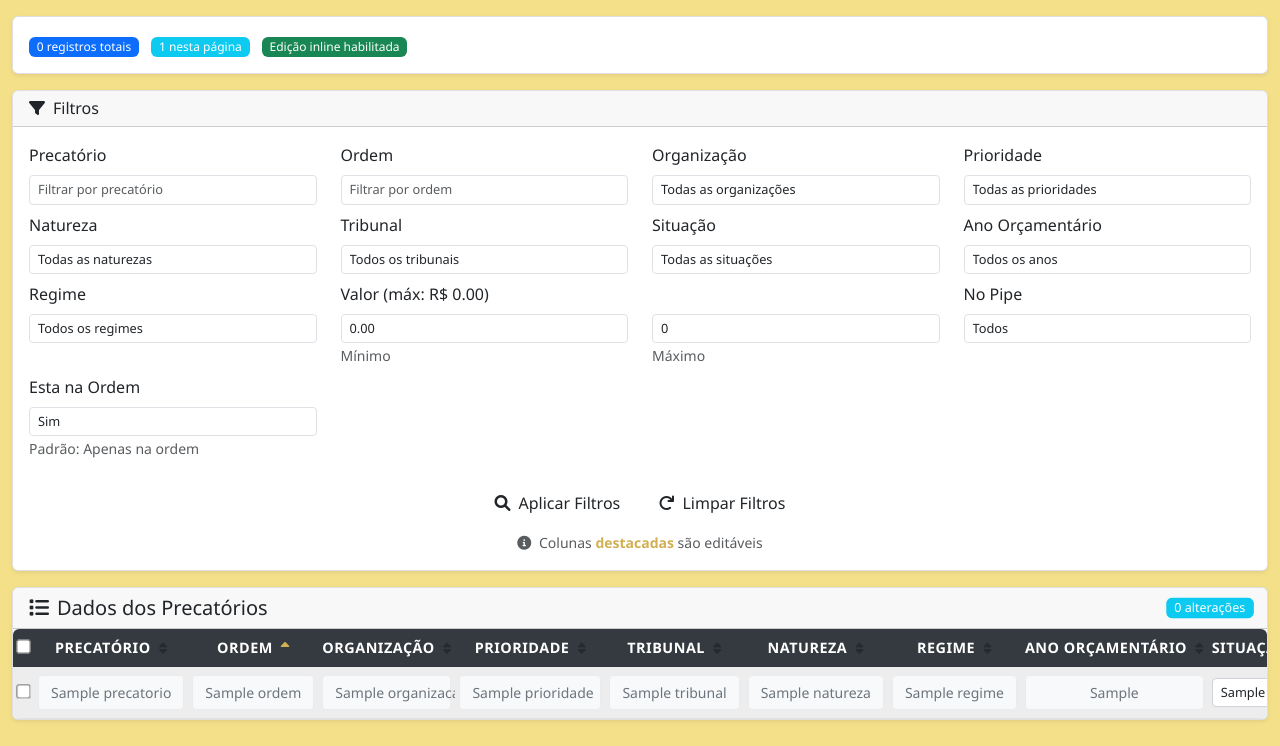
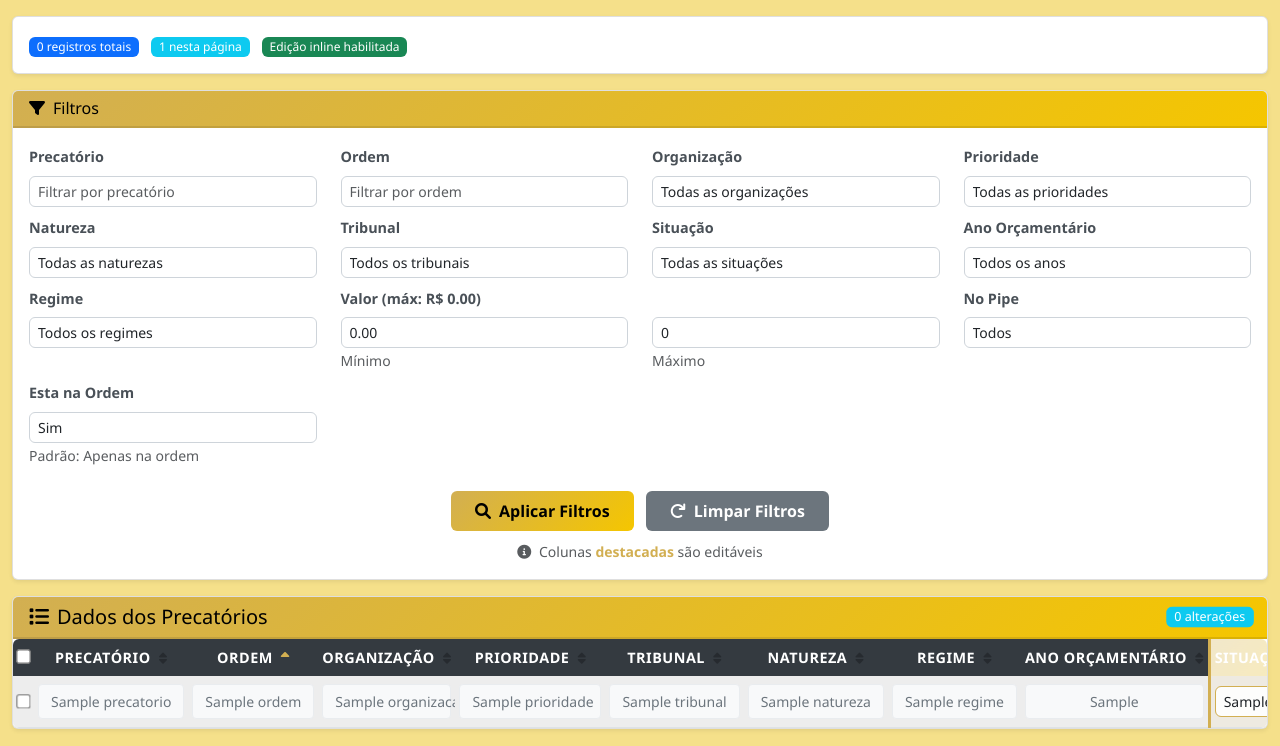
Before and after one commit to williamjohndias/sistema-precatorios, a Flask app: page / in a window 1280 px wide. Shown: the part 54-800 px from the top of the page. Run offline with Flask 3, Linux system fonts and the light colour scheme; a database or web service that is not in the repository returns one stand-in record (values such as "Sample title"); data that the repository does not hold is empty; some libraries are stand-ins or nearby versions.

Commit message:
Improve UI styling with enhanced filters and editable column highlights
- Add gradient styling for filter card header (gold theme)
- Enhance form controls with better borders and focus states
- Highlight editable columns (Situação and Valor) with visual indicators
- Add hover effects and transitions for better UX
- Style filter buttons with gradient and shadow effects
- Add emoji badges (✏️) to indicate editable columns
- Implement responsive design for mobile devices

🤖 Generated with [Claude Code](https://claude.com/claude-code)

Co-Authored-By: Claude <noreply@anthropic.com>

```diff
--- a/static/style.css
+++ b/static/style.css
@@ -563,3 +563,175 @@ tr.selected:hover {
         font-size: 0.75rem;
     }
 }
+
+/* ===== ESTILOS PARA FILTROS MELHORADOS ===== */
+
+/* Card de filtros com melhor visual */
+.card-header {
+    background: linear-gradient(135deg, #D2AF52 0%, #F5C600 100%);
+    color: #000;
+    font-weight: 600;
+    border-bottom: 2px solid rgba(0,0,0,0.1);
+}
+
+.card-header i {
+    color: #000;
+}
+
+/* Form labels nos filtros */
+.card-body .form-label {
+    font-weight: 600;
+    color: #495057;
+    font-size: 0.9rem;
+    margin-bottom: 0.5rem;
+}
+
+/* Inputs e selects melhorados */
+.card-body .form-control,
+.card-body .form-control-sm {
+    border: 1.5px solid #ced4da;
+    border-radius: 0.375rem;
+    transition: all 0.2s ease-in-out;
+    font-size: 0.875rem;
+}
+
+.card-body .form-control:focus,
+.card-body .form-control-sm:focus,
+.card-body .form-select:focus {
+    border-color: #D2AF52;
+    box-shadow: 0 0 0 0.2rem rgba(210, 175, 82, 0.25);
+    outline: 0;
+}
+
+.card-body .form-select {
+    border: 1.5px solid #ced4da;
+    border-radius: 0.375rem;
+    transition: all 0.2s ease-in-out;
+    font-size: 0.875rem;
+}
+
+/* Hover nos selects */
+.card-body .form-select:hover {
+    border-color: #D2AF52;
+    cursor: pointer;
+}
+
+/* Botões de filtro */
+.btn-filter {
+    background: linear-gradient(135deg, #D2AF52 0%, #F5C600 100%);
+    border: none;
+    color: #000;
+    font-weight: 600;
+    padding: 0.5rem 1.5rem;
+    border-radius: 0.375rem;
+    transition: all 0.2s ease-in-out;
+}
+
+.btn-filter:hover {
+    transform: translateY(-2px);
+    box-shadow: 0 4px 8px rgba(210, 175, 82, 0.3);
+    color: #000;
+}
+
+.btn-filter-clear {
+    background-color: #6c757d;
+    border: none;
+    color: #fff;
+    font-weight: 600;
+    padding: 0.5rem 1.5rem;
+    border-radius: 0.375rem;
+    transition: all 0.2s ease-in-out;
+}
+
+.btn-filter-clear:hover {
+    background-color: #5a6268;
+    transform: translateY(-2px);
+    box-shadow: 0 4px 8px rgba(0, 0, 0, 0.2);
+    color: #fff;
+}
+
+/* ===== COLUNAS EDITÁVEIS DESTACADAS ===== */
+
+/* Coluna Situação editável */
+.table th.col-situacao,
+.table td.col-situacao {
+    background-color: rgba(210, 175, 82, 0.1) !important;
+    border-left: 3px solid #D2AF52;
+    border-right: 3px solid #D2AF52;
+}
+
+.table th.col-situacao {
+    background: linear-gradient(135deg, rgba(210, 175, 82, 0.3) 0%, rgba(245, 198, 0, 0.3) 100%) !important;
+    position: relative;
+}
+
+.table th.col-situacao::after {
+    content: " ✏️";
+    font-size: 0.8rem;
+    margin-left: 3px;
+}
+
+/* Coluna Valor editável */
+.table th.col-valor,
+.table td.col-valor {
+    background-color: rgba(210, 175, 82, 0.1) !important;
+    border-left: 3px solid #D2AF52;
+    border-right: 3px solid #D2AF52;
+}
+
+.table th.col-valor {
+    background: linear-gradient(135deg, rgba(210, 175, 82, 0.3) 0%, rgba(245, 198, 0, 0.3) 100%) !important;
+    position: relative;
+}
+
+.table th.col-valor::after {
+    content: " ✏️";
+    font-size: 0.8rem;
+    margin-left: 3px;
+}
+
+/* Hover nas colunas editáveis */
+.table td.col-situacao:hover,
+.table td.col-valor:hover {
+    background-color: rgba(210, 175, 82, 0.2) !important;
+    cursor: pointer;
+}
+
+/* Campos de entrada nas colunas editáveis */
+.table td.col-situacao input,
+.table td.col-valor input {
+    background-color: rgba(255, 255, 255, 0.9);
+    border: 1.5px solid #D2AF52;
+}
+
+.table td.col-situacao input:focus,
+.table td.col-valor input:focus {
+    background-color: #fff;
+    border-color: #F5C600;
+    box-shadow: 0 0 0 0.2rem rgba(245, 198, 0, 0.3);
+}
+
+/* Badge indicativo de coluna editável */
+.edit-badge {
+    font-size: 0.7rem;
+    padding: 2px 6px;
+    background-color: rgba(245, 198, 0, 0.9);
+    color: #000;
+    font-weight: 600;
+    border-radius: 0.25rem;
+    margin-left: 5px;
+}
+
+/* Responsividade para colunas editáveis */
+@media (max-width: 768px) {
+    .table th.col-situacao::after,
+    .table th.col-valor::after {
+        display: none;
+    }
+
+    .edit-badge {
+        display: block;
+        margin-top: 3px;
+        margin-left: 0;
+    }
+}
```
